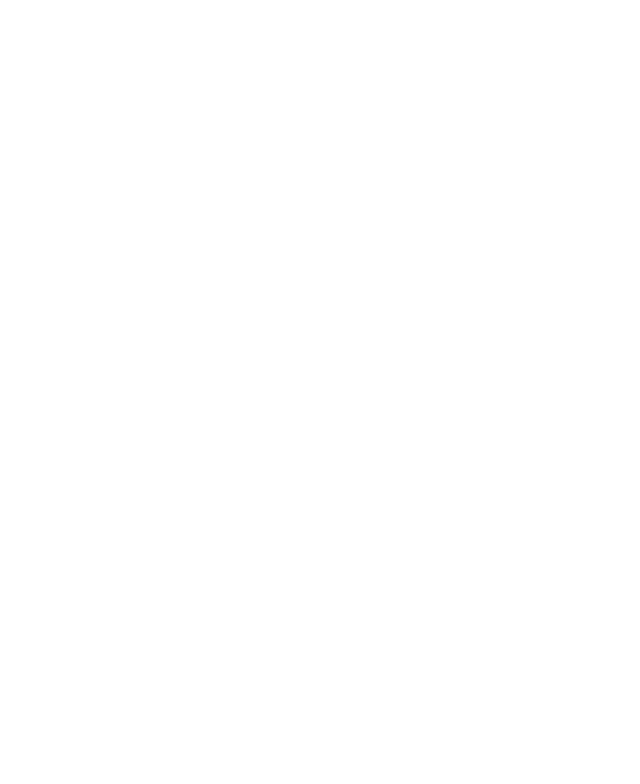
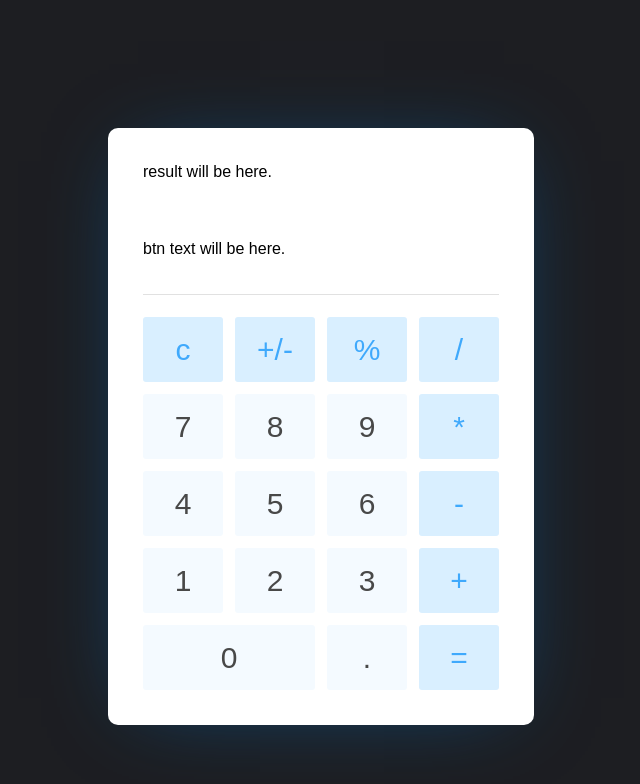
Before and after one commit to SMNAFI/Simple-Calculator, a plain HTML site: page index.html in a window 1280 px wide. Shown: the whole page, without its empty margins (319-959 px from the left). Drawn offline with Linux system fonts and the light colour scheme.

Commit message:
Initial UI

```diff
--- a/index.html
+++ b/index.html
@@ -4,8 +4,39 @@
     <meta charset="UTF-8">
     <meta name="viewport" content="width=device-width, initial-scale=1.0">
     <title>Calculator</title>
+    <link rel="stylesheet" href="style.css">
 </head>
 <body>
+    <div id="app">
+        <div class="calculator">
+            <div class="display" id="result">
+                result will be here.
+            </div>
+            <div class="display" id="input">
+                btn text will be here.
+            </div>
+            <div class="btn operator">c</div>
+            <div class="btn operator">+/-</div>
+            <div class="btn operator">%</div>
+            <div class="btn operator">/</div>
+            <div class="btn">7</div>
+            <div class="btn">8</div>
+            <div class="btn">9</div>
+            <div class="btn operator">*</div>
+            <div class="btn">4</div>
+            <div class="btn">5</div>
+            <div class="btn">6</div>
+            <div class="btn operator">-</div>
+            <div class="btn">1</div>
+            <div class="btn">2</div>
+            <div class="btn">3</div>
+            <div class="btn operator">+</div>
+            <div class="btn" id="zero">0</div>
+            <div class="btn">.</div>
+            <div class="btn operator">=</div>
+        </div>
+    </div>
 
+    <script src="script.js"></script>
 </body>
 </html>
--- /dev/null
+++ b/style.css
@@ -0,0 +1,55 @@
+*{
+    margin: 0;
+    padding: 0;
+    box-sizing: border-box;
+}
+
+body{
+    background-color: #1d1e22;
+    padding: 10%;
+    font-family:Arial, Helvetica, sans-serif;
+}
+
+#app{
+    display: flex;
+    justify-content: center;
+}
+
+.calculator{
+    display: grid;
+    grid-template-columns: repeat(4, 80px);
+    grid-template-rows: repeat(7, 65px);
+    grid-gap: 12px;
+
+    background-color: #ffffff;
+	border-radius: 10px;
+    box-shadow: 0px 3px 80px -30px rgba(13, 81, 134, 1);
+    padding: 35px;
+}
+
+#input{
+    border-bottom: 1px solid #e1e1e1;
+    margin-bottom: 10px;
+}
+
+.display{
+    grid-column: 1 / 5;
+}
+
+.btn{
+    display: flex;
+    background-color: #f4faff;
+    color:#484848;
+    font-size: 30px;
+    align-items: center;
+    justify-content: center;
+    border-radius: 3px;
+}
+#zero{
+    grid-column: 1 / 3;
+}
+
+.operator {
+	background-color: #d9efff;
+	color: #3fa9fc;
+}
```
Also changed, not shown: script.js (added).
